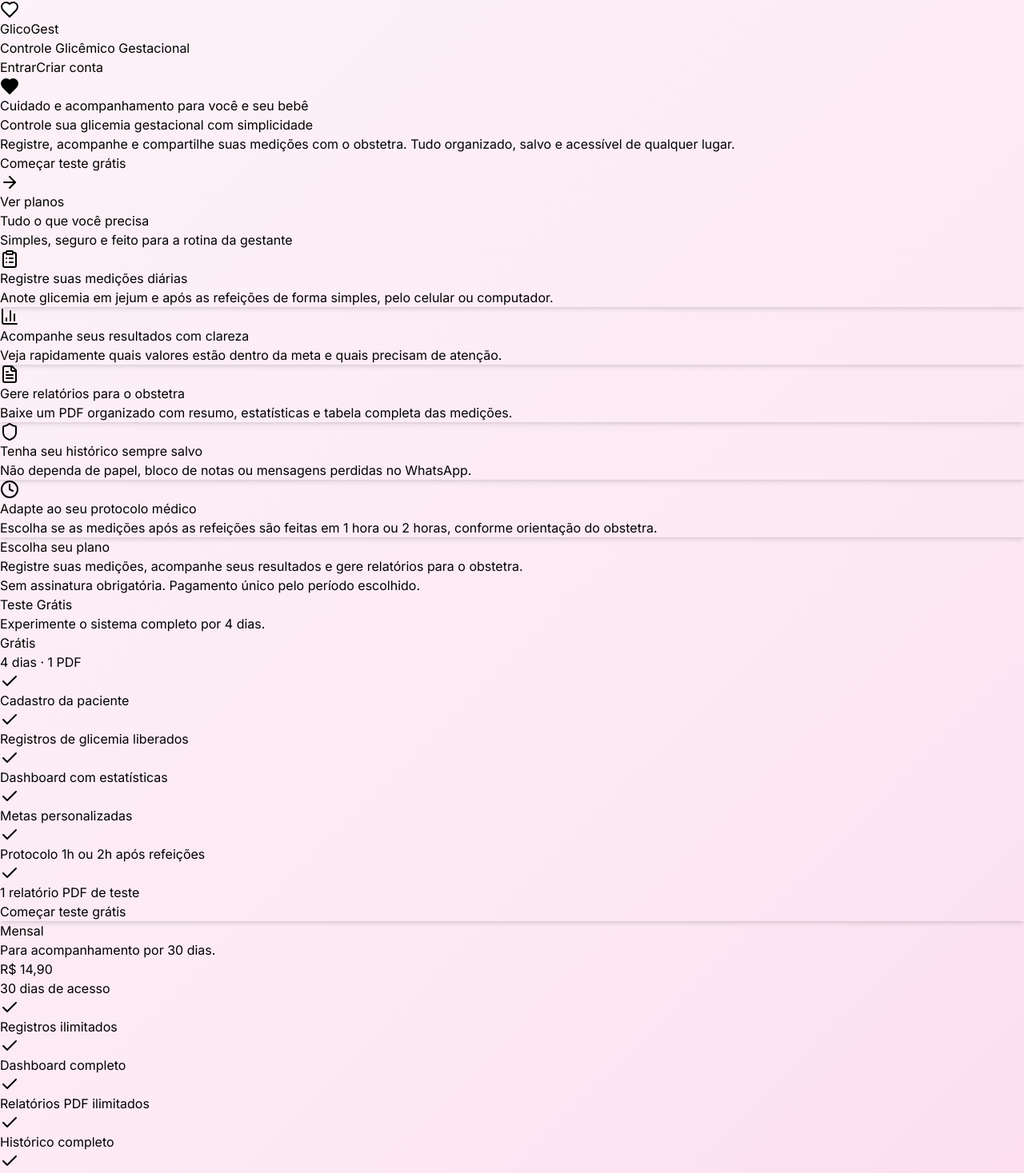
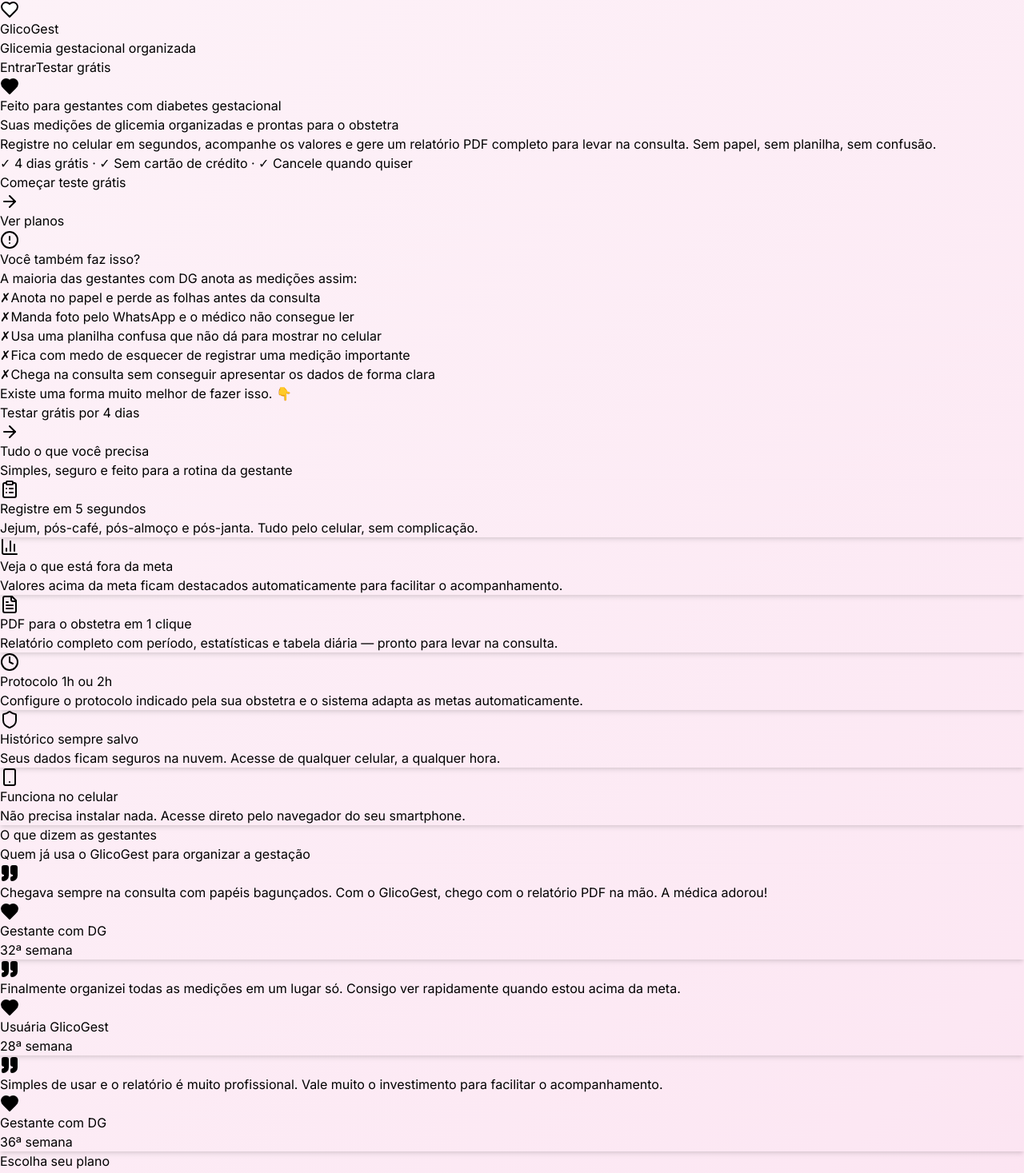
Before and after one commit to ceselgueta/glicogest, a Next.js app in the folder nextjs_space/: page / in a window 1280 px wide. Shown: the top 1467 px of the page at 80% size. Built offline with nearby package versions, Linux system fonts and the light colour scheme; no server answers.

Commit message:
Feat: nova landing page e página de obrigado melhorada

```diff
--- a/nextjs_space/app/page.tsx
+++ b/nextjs_space/app/page.tsx
@@ -3,36 +3,67 @@
 import { useSession } from "next-auth/react";
 import { useRouter } from "next/navigation";
 import { useEffect } from "react";
-import { Heart, ClipboardList, BarChart3, FileText, Shield, Clock, ArrowRight, Check, Star } from "lucide-react";
+import { Heart, ClipboardList, BarChart3, FileText, Shield, Clock, ArrowRight, Check, Star, AlertCircle, Smartphone, Quote } from "lucide-react";
 import { motion } from "framer-motion";
 import Link from "next/link";
 import { PLANS, formatPrice } from "@/lib/plans";
 
+const dores = [
+  "Anota no papel e perde as folhas antes da consulta",
+  "Manda foto pelo WhatsApp e o médico não consegue ler",
+  "Usa uma planilha confusa que não dá para mostrar no celular",
+  "Fica com medo de esquecer de registrar uma medição importante",
+  "Chega na consulta sem conseguir apresentar os dados de forma clara",
+];
+
 const features = [
   {
     icon: ClipboardList,
-    title: "Registre suas medições diárias",
-    description: "Anote glicemia em jejum e após as refeições de forma simples, pelo celular ou computador.",
+    title: "Registre em 5 segundos",
+    description: "Jejum, pós-café, pós-almoço e pós-janta. Tudo pelo celular, sem complicação.",
   },
   {
     icon: BarChart3,
-    title: "Acompanhe seus resultados com clareza",
-    description: "Veja rapidamente quais valores estão dentro da meta e quais precisam de atenção.",
+    title: "Veja o que está fora da meta",
+    description: "Valores acima da meta ficam destacados automaticamente para facilitar o acompanhamento.",
   },
   {
     icon: FileText,
-    title: "Gere relatórios para o obstetra",
-    description: "Baixe um PDF organizado com resumo, estatísticas e tabela completa das medições.",
+    title: "PDF para o obstetra em 1 clique",
+    description: "Relatório completo com período, estatísticas e tabela diária — pronto para levar na consulta.",
+  },
+  {
+    icon: Clock,
+    title: "Protocolo 1h ou 2h",
+    description: "Configure o protocolo indicado pela sua obstetra e o sistema adapta as metas automaticamente.",
   },
   {
     icon: Shield,
-    title: "Tenha seu histórico sempre salvo",
-    description: "Não dependa de papel, bloco de notas ou mensagens perdidas no WhatsApp.",
+    title: "Histórico sempre salvo",
+    description: "Seus dados ficam seguros na nuvem. Acesse de qualquer celular, a qualquer hora.",
   },
   {
-    icon: Clock,
-    title: "Adapte ao seu protocolo médico",
-    description: "Escolha se as medições após as refeições são feitas em 1 hora ou 2 horas, conforme orientação do obstetra.",
+    icon: Smartphone,
+    title: "Funciona no celular",
+    description: "Não precisa instalar nada. Acesse direto pelo navegador do seu smartphone.",
+  },
+];
+
+const depoimentos = [
+  {
+    texto: "Chegava sempre na consulta com papéis bagunçados. Com o GlicoGest, chego com o relatório PDF na mão. A médica adorou!",
+    nome: "Gestante com DG",
+    semana: "32ª semana",
+  },
+  {
+    texto: "Finalmente organizei todas as medições em um lugar só. Consigo ver rapidamente quando estou acima da meta.",
+    nome: "Usuária GlicoGest",
+    semana: "28ª semana",
+  },
+  {
+    texto: "Simples de usar e o relatório é muito profissional. Vale muito o investimento para facilitar o acompanhamento.",
+    nome: "Gestante com DG",
+    semana: "36ª semana",
   },
 ];
 
@@ -67,47 +98,42 @@
             </div>
             <div>
               <h1 className="text-xl font-bold text-gray-800">GlicoGest</h1>
-              <p className="text-xs text-gray-500">Controle Glicêmico Gestacional</p>
+              <p className="text-xs text-gray-500">Glicemia gestacional organizada</p>
             </div>
           </div>
           <div className="flex items-center gap-3">
-            <Link
-              href="/login"
-              className="px-4 py-2 text-sm font-medium text-pink-600 hover:text-pink-700 transition-colors"
-            >
+            <Link href="/login" className="px-4 py-2 text-sm font-medium text-pink-600 hover:text-pink-700 transition-colors">
               Entrar
             </Link>
             <Link
               href="/signup"
               className="px-4 py-2 text-sm font-medium bg-gradient-to-r from-pink-500 to-rose-500 text-white rounded-xl hover:from-pink-600 hover:to-rose-600 transition-all shadow-md"
             >
-              Criar conta
+              Testar grátis
             </Link>
           </div>
         </div>
       </header>
 
       {/* Hero */}
-      <section className="max-w-6xl mx-auto px-4 pt-16 pb-20 text-center">
-        <motion.div
-          initial={{ opacity: 0, y: 30 }}
-          animate={{ opacity: 1, y: 0 }}
-          transition={{ duration: 0.6 }}
-        >
+      <section className="max-w-6xl mx-auto px-4 pt-16 pb-16 text-center">
+        <motion.div initial={{ opacity: 0, y: 30 }} animate={{ opacity: 1, y: 0 }} transition={{ duration: 0.6 }}>
           <div className="inline-flex items-center gap-2 px-4 py-2 bg-pink-100 text-pink-700 rounded-full text-sm font-medium mb-6">
             <Heart className="w-4 h-4" fill="currentColor" />
-            Cuidado e acompanhamento para você e seu bebê
+            Feito para gestantes com diabetes gestacional
           </div>
           <h2 className="text-4xl sm:text-5xl lg:text-6xl font-bold text-gray-800 mb-6 leading-tight">
-            Controle sua{" "}
+            Suas medições de glicemia{" "}
             <span className="text-transparent bg-clip-text bg-gradient-to-r from-pink-500 to-rose-500">
-              glicemia gestacional
+              organizadas
             </span>{" "}
-            com simplicidade
+            e prontas para o obstetra
           </h2>
-          <p className="text-lg sm:text-xl text-gray-500 max-w-3xl mx-auto mb-10">
-            Registre, acompanhe e compartilhe suas medições com o obstetra. Tudo organizado, salvo e acessível de
-            qualquer lugar.
+          <p className="text-lg sm:text-xl text-gray-500 max-w-3xl mx-auto mb-4">
+            Registre no celular em segundos, acompanhe os valores e gere um relatório PDF completo para levar na consulta. Sem papel, sem planilha, sem confusão.
+          </p>
+          <p className="text-sm text-pink-600 font-medium mb-10">
+            ✓ 4 dias grátis · ✓ Sem cartão de crédito · ✓ Cancele quando quiser
           </p>
           <div className="flex flex-col sm:flex-row items-center justify-center gap-4">
             <Link
@@ -117,18 +143,57 @@
               Começar teste grátis
               <ArrowRight className="w-5 h-5" />
             </Link>
-            <Link
-              href="#planos"
-              className="px-8 py-4 border-2 border-pink-200 text-pink-600 font-semibold rounded-xl hover:bg-pink-50 transition-all text-lg"
-            >
+            <Link href="#planos" className="px-8 py-4 border-2 border-pink-200 text-pink-600 font-semibold rounded-xl hover:bg-pink-50 transition-all text-lg">
               Ver planos
             </Link>
           </div>
         </motion.div>
       </section>
 
+      {/* Seção de Dor */}
+      <section className="bg-gradient-to-r from-pink-50 to-rose-50 border-y border-pink-100 py-16">
+        <div className="max-w-4xl mx-auto px-4">
+          <div className="text-center mb-10">
+            <div className="inline-flex items-center gap-2 px-4 py-2 bg-white border border-pink-200 text-pink-700 rounded-full text-sm font-medium mb-4">
+              <AlertCircle className="w-4 h-4" />
+              Você também faz isso?
+            </div>
+            <h3 className="text-2xl sm:text-3xl font-bold text-gray-800">
+              A maioria das gestantes com DG anota as medições assim:
+            </h3>
+          </div>
+          <div className="grid grid-cols-1 sm:grid-cols-2 gap-3 mb-10">
+            {dores.map((dor, i) => (
+              <motion.div
+                key={i}
+                initial={{ opacity: 0, x: -20 }}
+                whileInView={{ opacity: 1, x: 0 }}
+                viewport={{ once: true }}
+                transition={{ delay: i * 0.1 }}
+                className="flex items-start gap-3 bg-white border border-pink-100 rounded-xl p-4"
+              >
+                <span className="text-rose-400 text-lg flex-shrink-0">✗</span>
+                <span className="text-gray-600 text-sm">{dor}</span>
+              </motion.div>
+            ))}
+          </div>
+          <div className="text-center">
+            <p className="text-gray-700 font-semibold text-lg mb-4">
+              Existe uma forma muito melhor de fazer isso. 👇
+            </p>
+            <Link
+              href="/signup"
+              className="inline-flex items-center gap-2 px-8 py-4 bg-gradient-to-r from-pink-500 to-rose-500 text-white font-semibold rounded-xl hover:from-pink-600 hover:to-rose-600 transition-all shadow-lg text-base"
+            >
+              Testar grátis por 4 dias
+              <ArrowRight className="w-5 h-5" />
+            </Link>
+          </div>
+        </div>
+      </section>
+
       {/* Features */}
-      <section className="max-w-6xl mx-auto px-4 pb-20">
+      <section className="max-w-6xl mx-auto px-4 py-20">
         <div className="text-center mb-12">
           <h3 className="text-3xl font-bold text-gray-800 mb-3">Tudo o que você precisa</h3>
           <p className="text-gray-500">Simples, seguro e feito para a rotina da gestante</p>
@@ -153,8 +218,42 @@
         </div>
       </section>
 
+      {/* Depoimentos */}
+      <section className="bg-pink-50 border-y border-pink-100 py-16">
+        <div className="max-w-6xl mx-auto px-4">
+          <div className="text-center mb-12">
+            <h3 className="text-3xl font-bold text-gray-800 mb-3">O que dizem as gestantes</h3>
+            <p className="text-gray-500">Quem já usa o GlicoGest para organizar a gestação</p>
+          </div>
+          <div className="grid grid-cols-1 md:grid-cols-3 gap-6">
+            {depoimentos.map((dep, i) => (
+              <motion.div
+                key={i}
+                initial={{ opacity: 0, y: 20 }}
+                whileInView={{ opacity: 1, y: 0 }}
+                viewport={{ once: true }}
+                transition={{ delay: i * 0.1 }}
+                className="bg-white rounded-2xl p-6 card-shadow"
+              >
+                <Quote className="w-8 h-8 text-pink-200 mb-3" fill="currentColor" />
+                <p className="text-gray-600 text-sm leading-relaxed mb-4">{dep.texto}</p>
+                <div className="flex items-center gap-2">
+                  <div className="bg-pink-100 rounded-full w-8 h-8 flex items-center justify-center">
+                    <Heart className="w-4 h-4 text-pink-500" fill="currentColor" />
+                  </div>
+                  <div>
+                    <p className="text-gray-800 font-medium text-sm">{dep.nome}</p>
+                    <p className="text-gray-400 text-xs">{dep.semana}</p>
+                  </div>
+                </div>
+              </motion.div>
+            ))}
+          </div>
+        </div>
+      </section>
+
       {/* Pricing */}
-      <section id="planos" className="max-w-6xl mx-auto px-4 pb-20">
+      <section id="planos" className="max-w-6xl mx-auto px-4 py-20">
         <div className="text-center mb-4">
           <h3 className="text-3xl font-bold text-gray-800 mb-3">Escolha seu plano</h3>
           <p className="text-gray-500">Registre suas medições, acompanhe seus resultados e gere relatórios para o obstetra.</p>
@@ -198,8 +297,15 @@
                     </span>
                   )}
                 </div>
-                {plan.price > 0 && <p className="text-xs text-gray-400 mt-1">{plan.durationDays} dias de acesso</p>}
+                {plan.price > 0 && (
+                  <p className="text-xs text-gray-400 mt-1">{plan.durationDays} dias de acesso</p>
+                )}
                 {plan.id === "free_trial" && <p className="text-xs text-gray-400 mt-1">4 dias · 1 PDF</p>}
+                {plan.price > 0 && (
+                  <p className="text-xs text-pink-500 font-medium mt-1">
+                    R${(plan.price / plan.durationDays).toFixed(2).replace('.', ',')} por dia
+                  </p>
+                )}
               </div>
 
               <ul className="space-y-2 mb-6 flex-1">
@@ -232,14 +338,45 @@
         </p>
       </section>
 
+      {/* CTA Final */}
+      <section className="bg-gradient-to-r from-pink-500 to-rose-500 py-16">
+        <div className="max-w-3xl mx-auto px-4 text-center">
+          <h3 className="text-3xl font-bold text-white mb-4">
+            Comece grátis hoje mesmo
+          </h3>
+          <p className="text-pink-100 mb-8 text-lg">
+            4 dias de acesso completo. Sem cartão de crédito. Cancele quando quiser.
+          </p>
+          <Link
+            href="/signup"
+            className="inline-flex items-center gap-2 px-10 py-4 bg-white text-pink-600 font-bold rounded-xl hover:bg-pink-50 transition-all shadow-lg text-lg"
+          >
+            Testar grátis por 4 dias
+            <ArrowRight className="w-5 h-5" />
+          </Link>
+          <p className="text-pink-200 text-xs mt-4">
+            ⚕️ O GlicoGest não substitui orientação médica. Consulte sempre seu obstetra.
+          </p>
+        </div>
+      </section>
+
       {/* Footer */}
-      <footer className="border-t border-pink-100 bg-white/50">
-        <div className="max-w-6xl mx-auto px-4 py-8 text-center text-gray-400 text-sm">
-          <div className="flex items-center justify-center gap-2 mb-2">
-            <Heart className="w-4 h-4 text-pink-400" fill="currentColor" />
-            <span className="font-medium text-gray-500">GlicoGest</span>
+      <footer className="border-t border-pink-100 bg-white">
+        <div className="max-w-6xl mx-auto px-4 py-8">
+          <div className="flex flex-col sm:flex-row items-center justify-between gap-4">
+            <div className="flex items-center gap-2">
+              <Heart className="w-4 h-4 text-pink-400" fill="currentColor" />
+              <span className="font-medium text-gray-500 text-sm">GlicoGest · GlicoGest Inc.</span>
+            </div>
+            <div className="flex items-center gap-6 text-xs text-gray-400">
+              <Link href="/privacidade" className="hover:text-pink-500 transition-colors">Política de Privacidade</Link>
+              <Link href="/termos" className="hover:text-pink-500 transition-colors">Termos de Uso</Link>
+              <a href="mailto:glicogestcontrole@gmail.com" className="hover:text-pink-500 transition-colors">Suporte</a>
+            </div>
           </div>
-          <p>Controle Glicêmico Gestacional · Cuidando de você e do seu bebê</p>
+          <p className="text-center text-gray-400 text-xs mt-4">
+            © 2026 GlicoGest Inc. · Controle Glicêmico Gestacional · Cuidando de você e do seu bebê
+          </p>
         </div>
       </footer>
     </div>
```
Also changed, not shown: nextjs_space/app/pagamento/resultado/page.tsx (+103 -45 lines).
